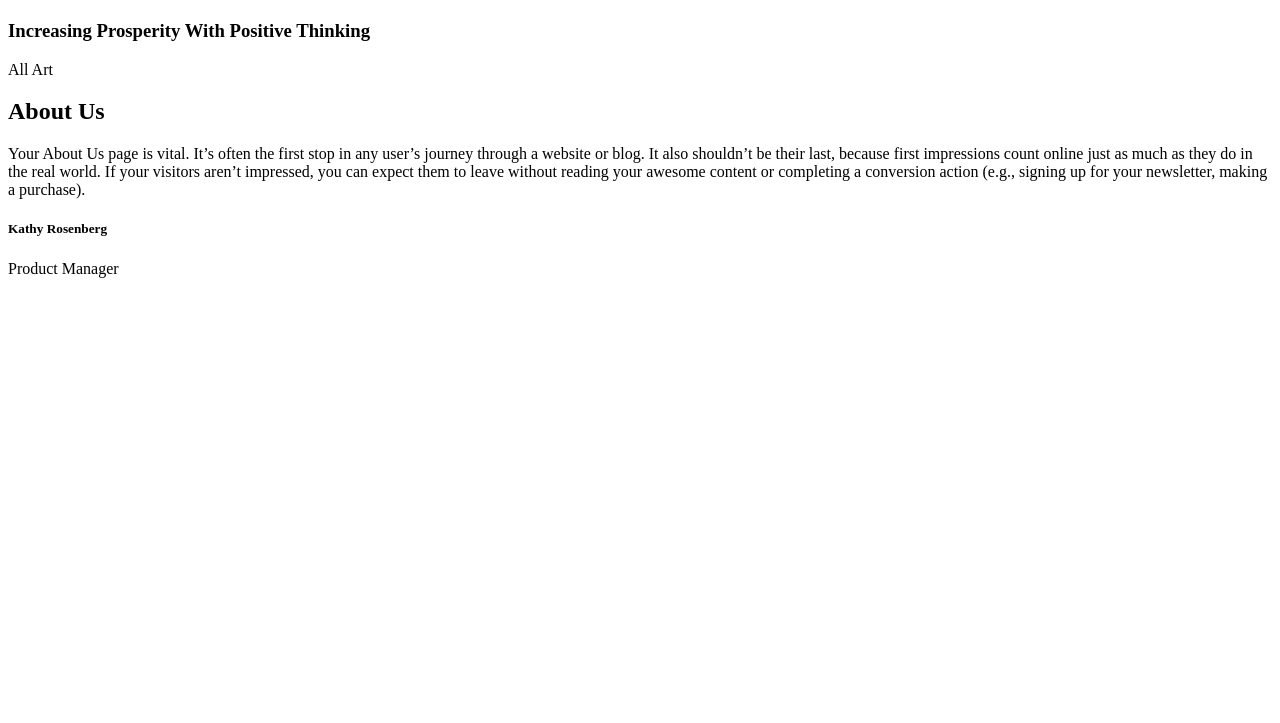
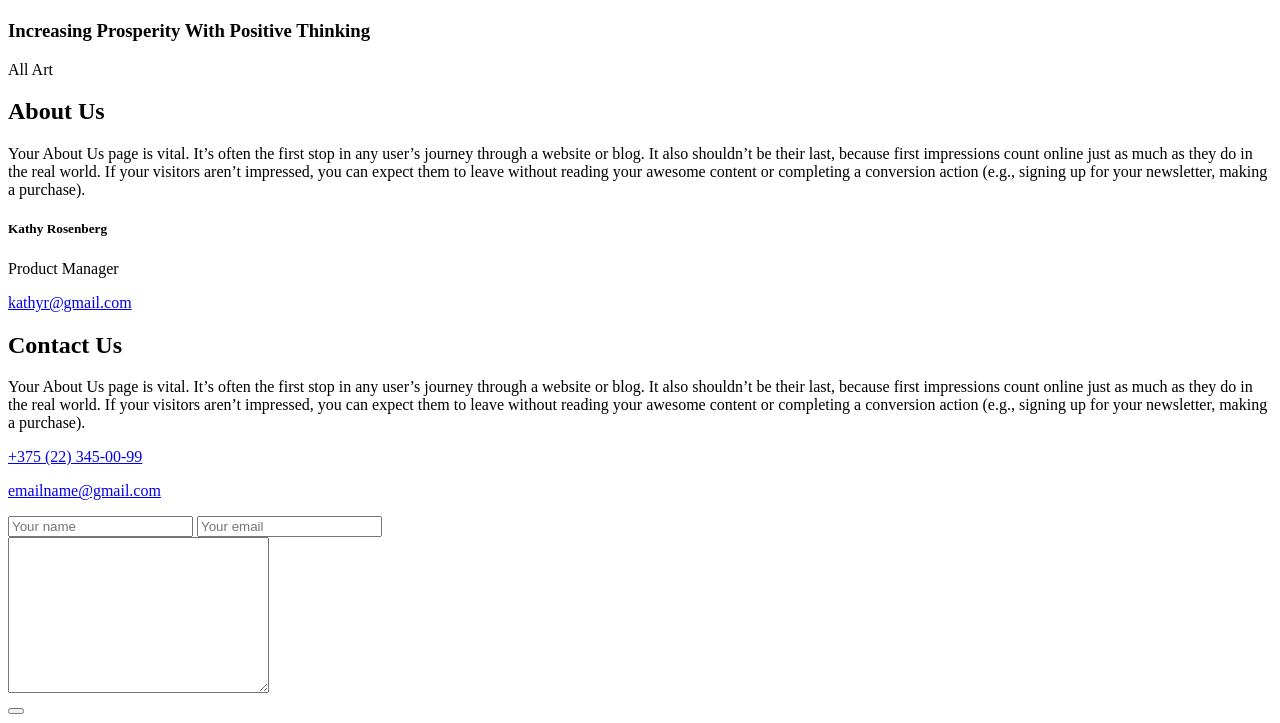
Before and after one commit to whowouldwin/Productly, a plain HTML site: page index.html in a window 1280 px wide. Shown: the part 757-1480 px from the top of the page. Before the commit the page ends 1051 px from the top, so only its background shows below. Drawn offline with Linux system fonts and the light colour scheme.

Commit message:
add form template

```diff
--- a/index.html
+++ b/index.html
@@ -82,14 +82,49 @@
 <section class="about-us">
     <div class="wrapper">
         <h2>About Us</h2>
-        <p>Your About Us page is vital. It’s often the first stop in any user’s journey through a website or blog. It also shouldn’t be their last, because first impressions count online just as much as they do in the real world. If your visitors aren’t impressed, you can expect them to leave without reading your awesome content or completing a conversion action (e.g., signing up for your newsletter, making a purchase).</p>
+        <p>Your About Us page is vital. It’s often the first stop in any user’s journey through a website or blog. It
+            also shouldn’t be their last, because first impressions count online just as much as they do in the real
+            world. If your visitors aren’t impressed, you can expect them to leave without reading your awesome content
+            or completing a conversion action (e.g., signing up for your newsletter, making a purchase).</p>
         <div class="layout-3-column">
             <div class="employee block-shadowed">
                 <div class="employee__content">
                     <h5>Kathy Rosenberg</h5>
                     <p class="employee__title">Product Manager</p>
-                    <a href="mailto:kathyr@gmail.com"></a>
+                    <a href="mailto:kathyr@gmail.com">kathyr@gmail.com</a>
                 </div>
+            </div>
+        </div>
+    </div>
+</section>
+<section class="contuct-us">
+    <div class="wrapper">
+        <h2>Contact Us</h2>
+        <div class="layout-2-column">
+            <div class="contact-us__content">
+                <p>Your About Us page is vital. It’s often the first stop in any user’s journey through a website or
+                    blog. It also shouldn’t be their last, because first impressions count online just as much as they
+                    do in the real world. If your visitors aren’t impressed, you can expect them to leave without
+                    reading your awesome content or completing a conversion action (e.g., signing up for your
+                    newsletter, making a purchase).</p>
+                <p>
+                    <span class="ico ico_phone"></span><a href="tel:+375223450099">+375 (22) 345-00-99</a>
+                <p>
+                    <span class="ico ico_mail"></span> <a href="mailto:emailname@gmail.com">emailname@gmail.com</a>
+                </p>
+                </p>
+            </div>
+            <div class="contact-us__form">
+                <form action="#" method="post">
+                    <div class="layout-2-column">
+                        <input type="text" name="name" placeholder="Your name">
+                        <input type="email" name="email" placeholder="Your email">
+                    </div>
+                    <textarea name="question" id="" cols="30" rows="10"></textarea>
+                    <div class="contact-us__button">
+                        <button type="sumbit" class="button button-colored"></button>
+                    </div>
+                </form>
             </div>
         </div>
     </div>
```
